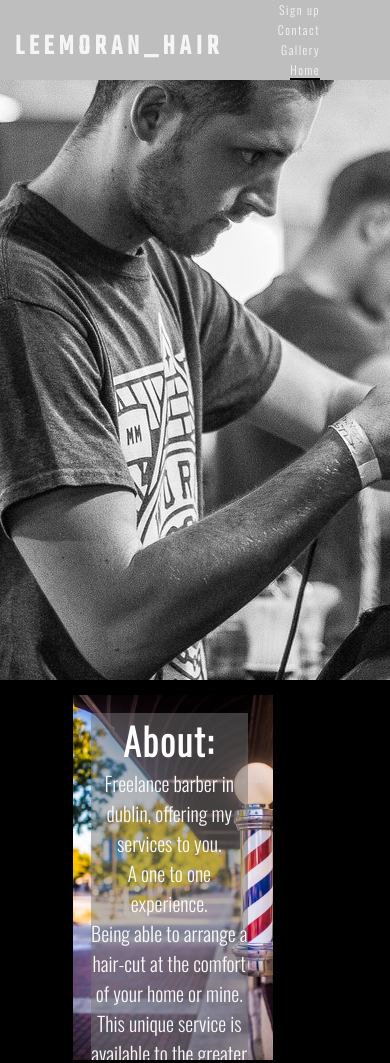
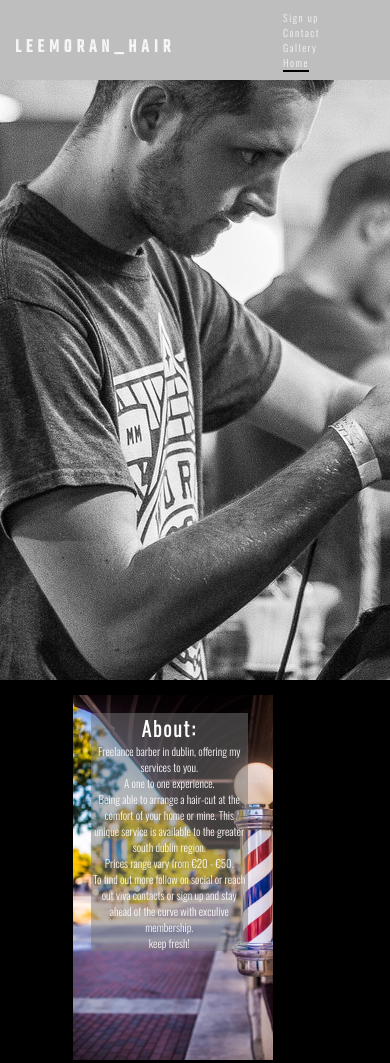
Before and after one commit to Lee-moran/LeeMoran_Hair, a plain HTML site: page index.html in a window 390 px wide. Shown: the top 1063 px of the page. Drawn offline with nearby package versions, Linux system fonts and the light colour scheme.

Commit message:
nav elememt sized for mobile

```diff
--- a/asset/css/style.css
+++ b/asset/css/style.css
@@ -224,6 +224,7 @@ input[type=submit]{
 }
 
 /* sign up form  */
+
 #sign-up{
     background-image: url('../images/pexels-cottonbro-3992874\ copy.jpg');
     height: 600px;
@@ -247,6 +248,7 @@ input[type=submit]{
 }
 
 /* Media queriers */
+
 @media screen and (max-width:1200px) {
     #about{
         width: 65%;
@@ -263,6 +265,7 @@ input[type=submit]{
 }
 
 /* responsive header, screen size 950px */
+
 @media screen and (max-width: 950px) {
     #menu {
         clear: right;
@@ -302,27 +305,44 @@ input[type=submit]{
 
 }
 /* responsive header, screen size 450px */
+
 @media screen and (max-width: 450px) {
     #menu {
         clear: right;
         float: right;
-        line-height: 20px;
-        font-size: 100%;
+        line-height: 15px;
+        margin-top: 10px;
 
     }
 
-    #menu  li {
-        clear: right;
-        float: right;
-        font-size: 12px;
+    #logo {
+        clear: left;
+        float: left;
+        margin-left: 15px;
+        margin-top: 35px;
+        line-height: 25px;
+        font-size: 120%;
     }
 
+    #menu  li {
+        clear: left;
+        float: left;
+        font-size: 10px;
+    }
 
+    #left > p {
+        font-size: 11px;
 
+    }
+
+    #left > h2 {
+        font-size: 20px;
+    }
 
 }
 
 /* Responsive Gallery  */
+
 @media screen and (max-width: 900px) {
     #photos{
         column-count: 2;
@@ -330,11 +350,13 @@ input[type=submit]{
 }
 
 /* Responsive Gallery  */
+
 @media screen and (max-width: 500px) {
     #photos{
         column-count: 1;
     }
 }
+/* Responsive Form */
 
 @media screen and (max-width: 350px) {
     .contact-form{
```
